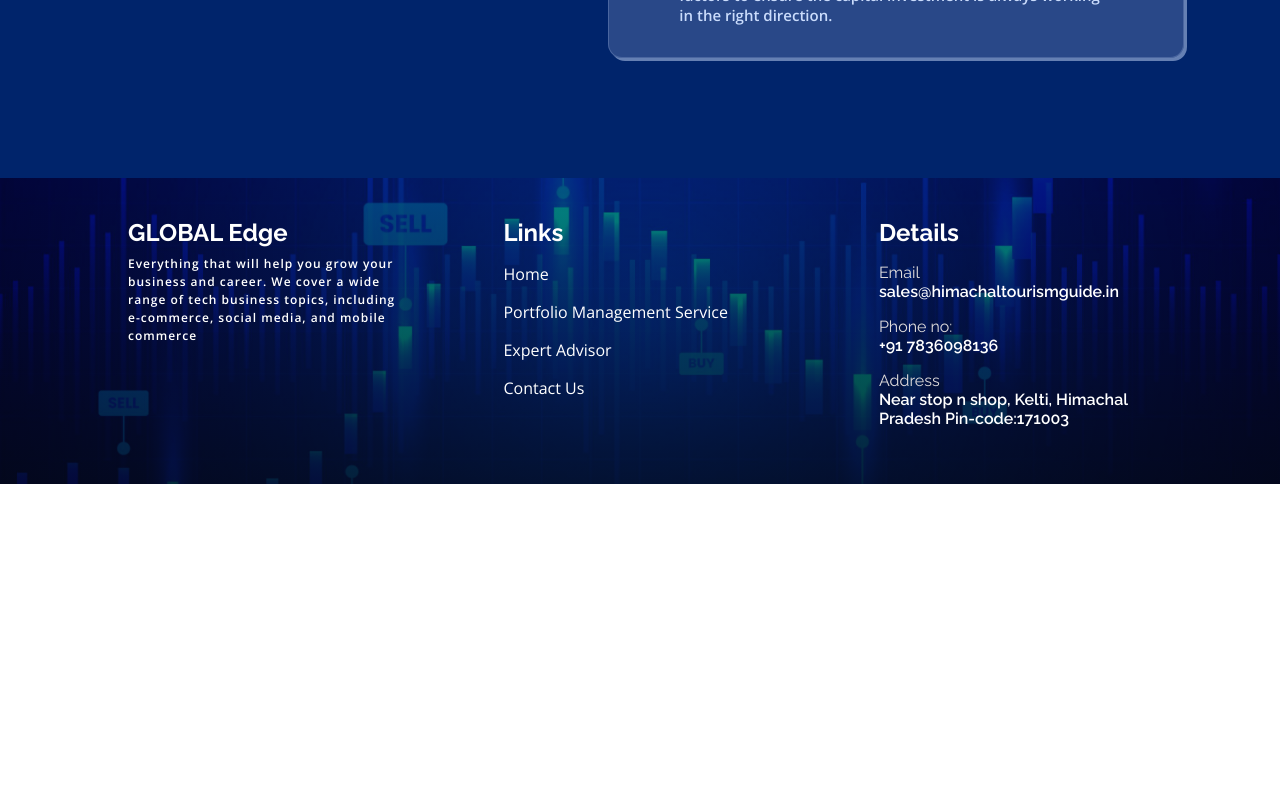
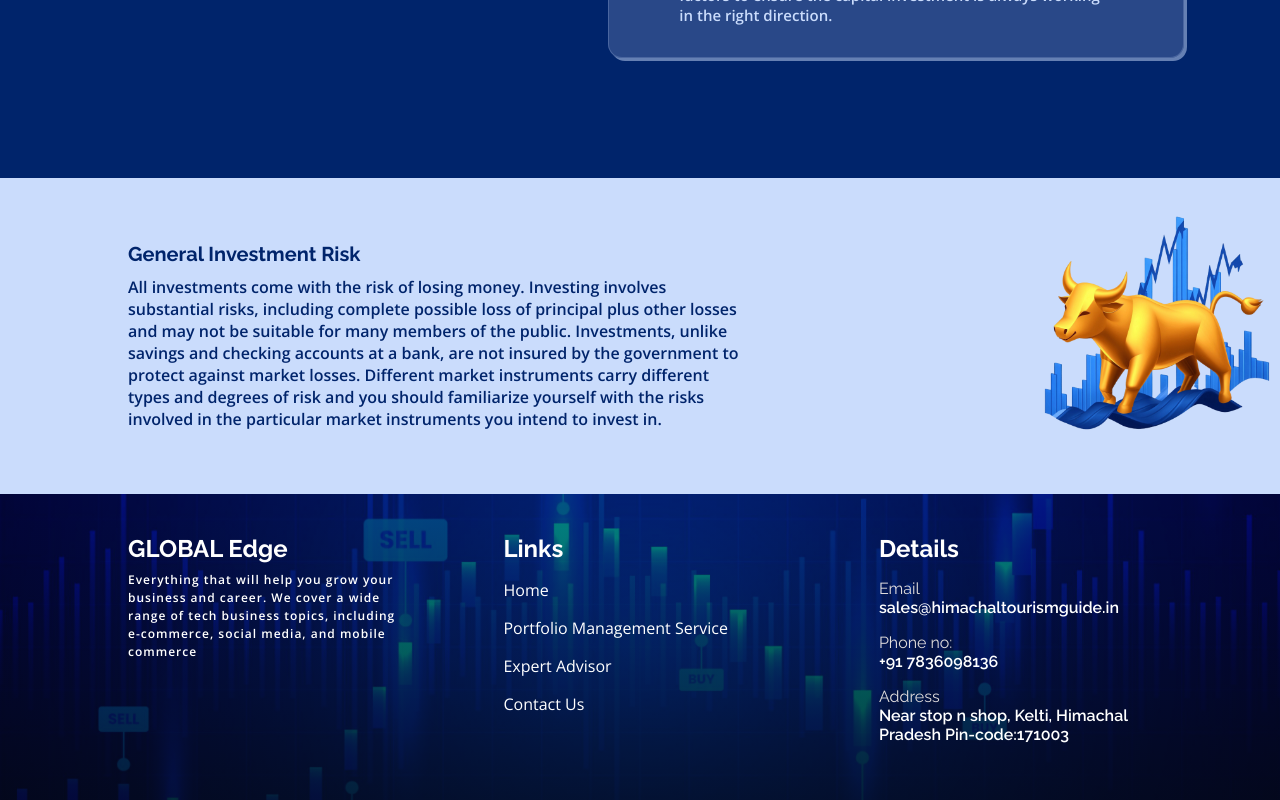
Before and after one commit to abdulsamad2003/prefex-solution, a React (Create React App) app: page / in a window 1280 px wide. Shown: the part 1574-2374 px from the top of the page. Before the commit the page ends 2058 px from the top, so only its background shows below. Built offline with nearby package versions, Linux system fonts and the light colour scheme.

Commit message:
add investment risk component

```diff
--- a/src/componets/Benefits.js
+++ b/src/componets/Benefits.js
@@ -1,6 +1,7 @@
 import React from "react";
 import "./Benefits.scss";
-import { MdAttachMoney } from "react-icons/md";import benefitTrader from "../assets/benefits-1.png";
+import { MdAttachMoney } from "react-icons/md";
+import benefitTrader from "../assets/benefits-1.png";
 function Benefits() {
   return (
     <section id="why-us" className="why-us">
--- /dev/null
+++ b/src/componets/InvestmentRisk.js
@@ -0,0 +1,21 @@
+import React from "react";
+import "./InvestmentRisk.scss";
+function InvestmentRisk() {
+  return (
+    <section className="investment-risk">
+        <h1 className="heading main-font">General Investment Risk</h1>
+        <p className="para para-font">
+          All investments come with the risk of losing money. Investing involves
+          substantial risks, including complete possible loss of principal plus
+          other losses and may not be suitable for many members of the public.
+          Investments, unlike savings and checking accounts at a bank, are not
+          insured by the government to protect against market losses. Different
+          market instruments carry different types and degrees of risk and you
+          should familiarize yourself with the risks involved in the particular
+          market instruments you intend to invest in.
+        </p>
+    </section>
+  );
+}
+
+export default InvestmentRisk;
--- /dev/null
+++ b/src/componets/InvestmentRisk.scss
@@ -0,0 +1,26 @@
+.investment-risk{
+    display: flex;
+    height: calc(100% + 10vh);
+    flex-direction: column;
+    justify-content: center;
+    width: 100%;
+    background: url(../assets/benefits-1.png) no-repeat right center/contain, #CADCFC;;
+    padding: 5% 10%;
+    color: var(--primary-color);
+    @media screen and (max-width: 800px) {
+        color: white;
+        background: linear-gradient(rgba(0,0,0,.6), rgba(0,0,0,.6)), url(../assets/benefits-1.png) no-repeat center center/contain, #CADCFC;
+    }
+    .heading{
+        font-size: clamp(12px, 4vw, 20px);
+    }
+    p {
+         width: 60%;
+         margin-top: 10px;
+         font-size: clamp(7px, 4vw, 16px);
+        @media screen and (max-width: 800px) {
+            width: 95%;
+        }
+    }
+
+}
--- a/src/pages/landingpage/Home.js
+++ b/src/pages/landingpage/Home.js
@@ -2,10 +2,12 @@ import React from "react";
 import "./Home.scss";
 import { Link } from "react-router-dom";
 import Benefits from "../../componets/Benefits";
+import InvestmentRisk from "../../componets/InvestmentRisk";
 
 const Home = () => {
   return (
-    <>    <section className="home main-font">
+    <>
+      <section className="home main-font">
         <div className="text-box">
           <h1 className="main-font">
             GLOBAL <span>edge</span>
@@ -23,6 +25,7 @@ const Home = () => {
         </div>
       </section>
       <Benefits/>
+      <InvestmentRisk/>
     </>
 
   );
```
Lines whose indentation alone changed are shown as unchanged.
